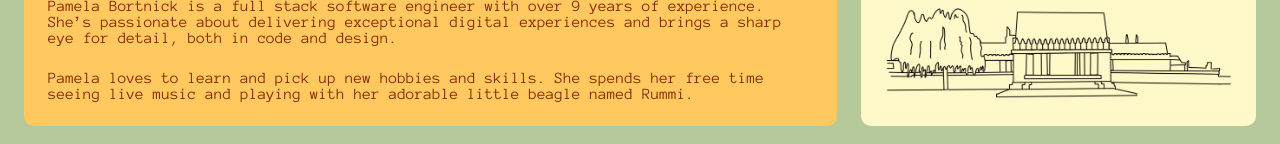
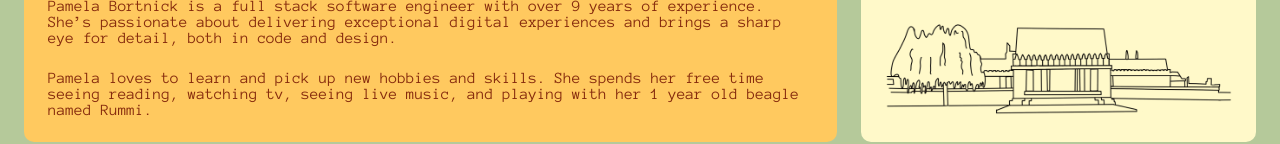
Before and after one commit to pbortnick/pamelahoneybortnick, a Next.js app: page / in a window 1280 px wide. Shown: the part 692-836 px from the top of the page. Built offline with nearby package versions, Linux system fonts and the light colour scheme.

Commit message:
update bio

```diff
--- a/app/components/bio/index.tsx
+++ b/app/components/bio/index.tsx
@@ -5,12 +5,13 @@ const Bio = () => {
 		<div className={s.bio}>
 			<p className={s.bioText}>
 				Pamela Bortnick is a full stack software engineer with over 9 years of
-				experience. She’s passionate about delivering exceptional digital experiences and brings a sharp eye for detail, both in code and design.
+				experience. She’s passionate about delivering exceptional digital
+				experiences and brings a sharp eye for detail, both in code and design.
 			</p>
 			<p className={s.bioText}>
 				Pamela loves to learn and pick up new hobbies and skills. She spends her
-				free time seeing live music and playing with her adorable little beagle
-				named Rummi.
+				free time seeing reading, watching tv, seeing live music, and playing
+				with her 1 year old beagle named Rummi.
 			</p>
 		</div>
 	);
```
